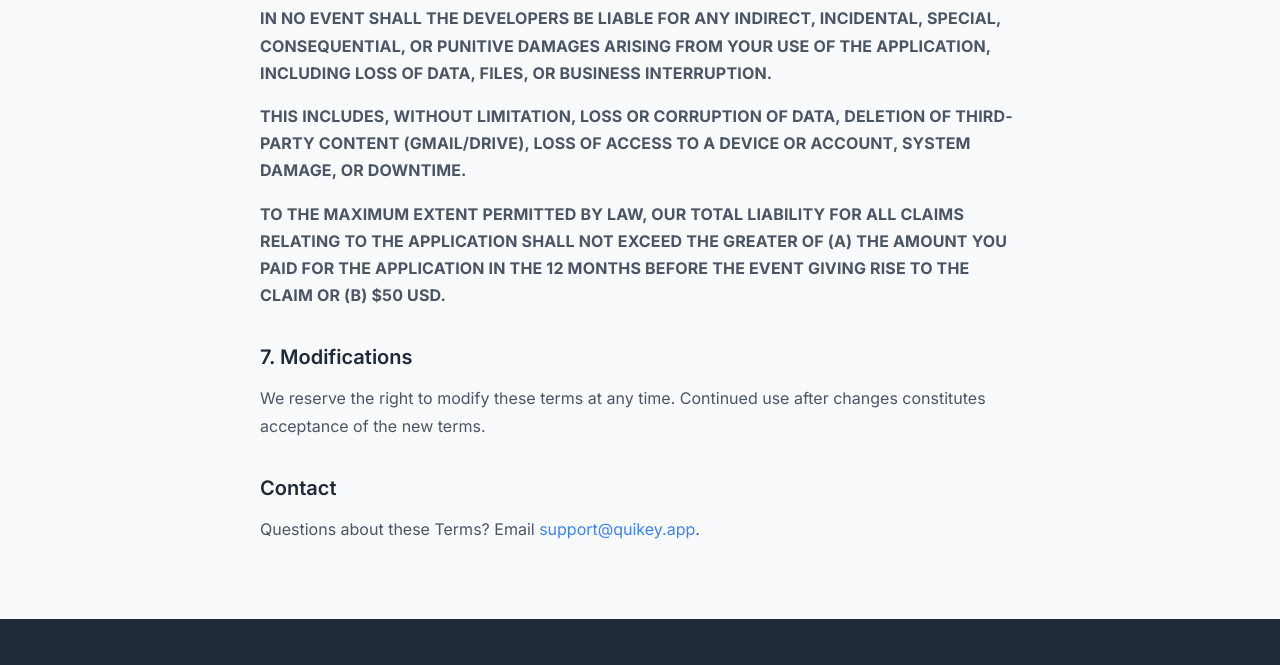
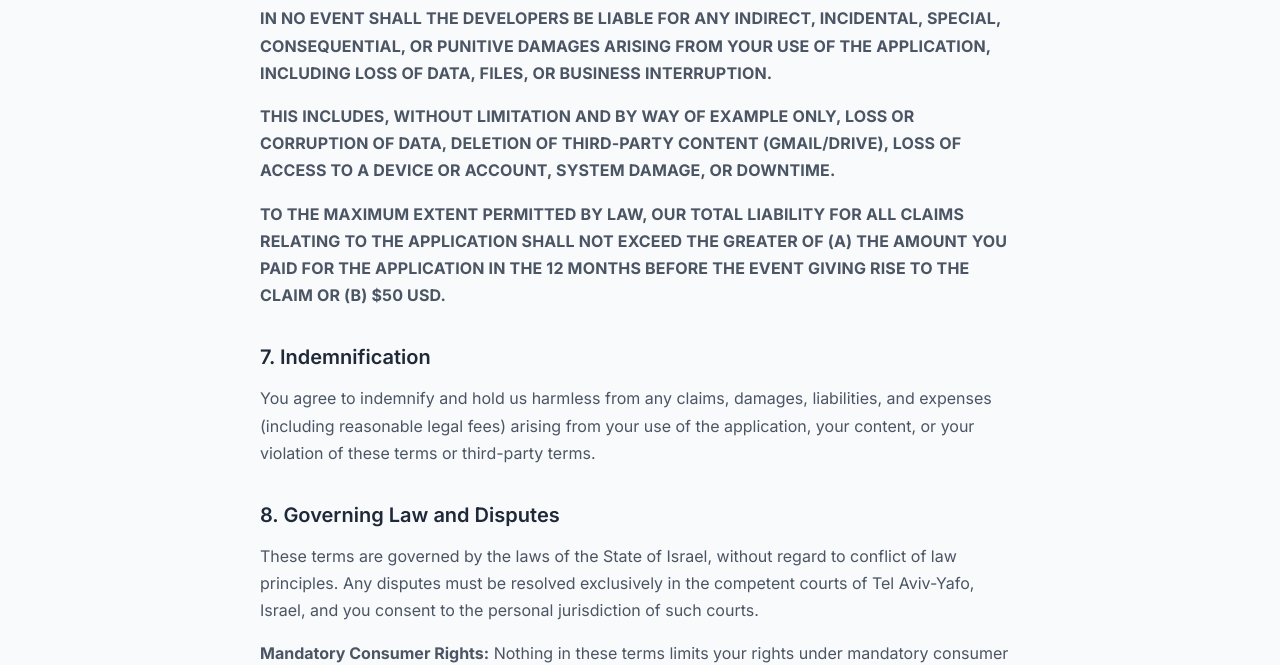
Before and after one commit to tomer-ben-david/2025-send-to-gmail-website, an Astro site: page /terms in a window 1280 px wide. Shown: the part 1721-2386 px from the top of the page. Built offline with nearby package versions, Linux system fonts and the light colour scheme; Astro itself is replaced by a stand-in of ours.

Commit message:
chore(website): add indemnity and israel venue
- Liability: add 'by way of example only' to avoid enumeration trap\n- Terms: add indemnification clause for third-party claims\n- Terms: add Israel governing law + Tel Aviv venue\n- Terms: add mandatory consumer-rights carve-out\n\nWhy: mirror the app Terms and improve global enforceability.

```diff
--- a/src/pages/terms.astro
+++ b/src/pages/terms.astro
@@ -68,13 +68,29 @@ const CONTACT_EMAIL = "support@quikey.app";
           IN NO EVENT SHALL THE DEVELOPERS BE LIABLE FOR ANY INDIRECT, INCIDENTAL, SPECIAL, CONSEQUENTIAL, OR PUNITIVE DAMAGES ARISING FROM YOUR USE OF THE APPLICATION, INCLUDING LOSS OF DATA, FILES, OR BUSINESS INTERRUPTION.
         </p>
         <p class="all-caps">
-          THIS INCLUDES, WITHOUT LIMITATION, LOSS OR CORRUPTION OF DATA, DELETION OF THIRD-PARTY CONTENT (GMAIL/DRIVE), LOSS OF ACCESS TO A DEVICE OR ACCOUNT, SYSTEM DAMAGE, OR DOWNTIME.
+          THIS INCLUDES, WITHOUT LIMITATION AND BY WAY OF EXAMPLE ONLY, LOSS OR CORRUPTION OF DATA, DELETION OF THIRD-PARTY CONTENT (GMAIL/DRIVE), LOSS OF ACCESS TO A DEVICE OR ACCOUNT, SYSTEM DAMAGE, OR DOWNTIME.
         </p>
         <p class="all-caps">
           TO THE MAXIMUM EXTENT PERMITTED BY LAW, OUR TOTAL LIABILITY FOR ALL CLAIMS RELATING TO THE APPLICATION SHALL NOT EXCEED THE GREATER OF (A) THE AMOUNT YOU PAID FOR THE APPLICATION IN THE 12 MONTHS BEFORE THE EVENT GIVING RISE TO THE CLAIM OR (B) $50 USD.
         </p>
 
-        <h2>7. Modifications</h2>
+        <h2>7. Indemnification</h2>
+        <p>
+          You agree to indemnify and hold us harmless from any claims, damages, liabilities, and expenses (including reasonable legal fees)
+          arising from your use of the application, your content, or your violation of these terms or third-party terms.
+        </p>
+
+        <h2>8. Governing Law and Disputes</h2>
+        <p>
+          These terms are governed by the laws of the State of Israel, without regard to conflict of law principles.
+          Any disputes must be resolved exclusively in the competent courts of Tel Aviv-Yafo, Israel, and you consent to the personal jurisdiction of such courts.
+        </p>
+        <p>
+          <strong>Mandatory Consumer Rights:</strong> Nothing in these terms limits your rights under mandatory consumer protection laws in your jurisdiction
+          (including EU/UK/Australia). Where such laws apply and conflict with these terms, those mandatory rights take precedence.
+        </p>
+
+        <h2>9. Modifications</h2>
         <p>We reserve the right to modify these terms at any time. Continued use after changes constitutes acceptance of the new terms.</p>
 
         <h2>Contact</h2>
```
